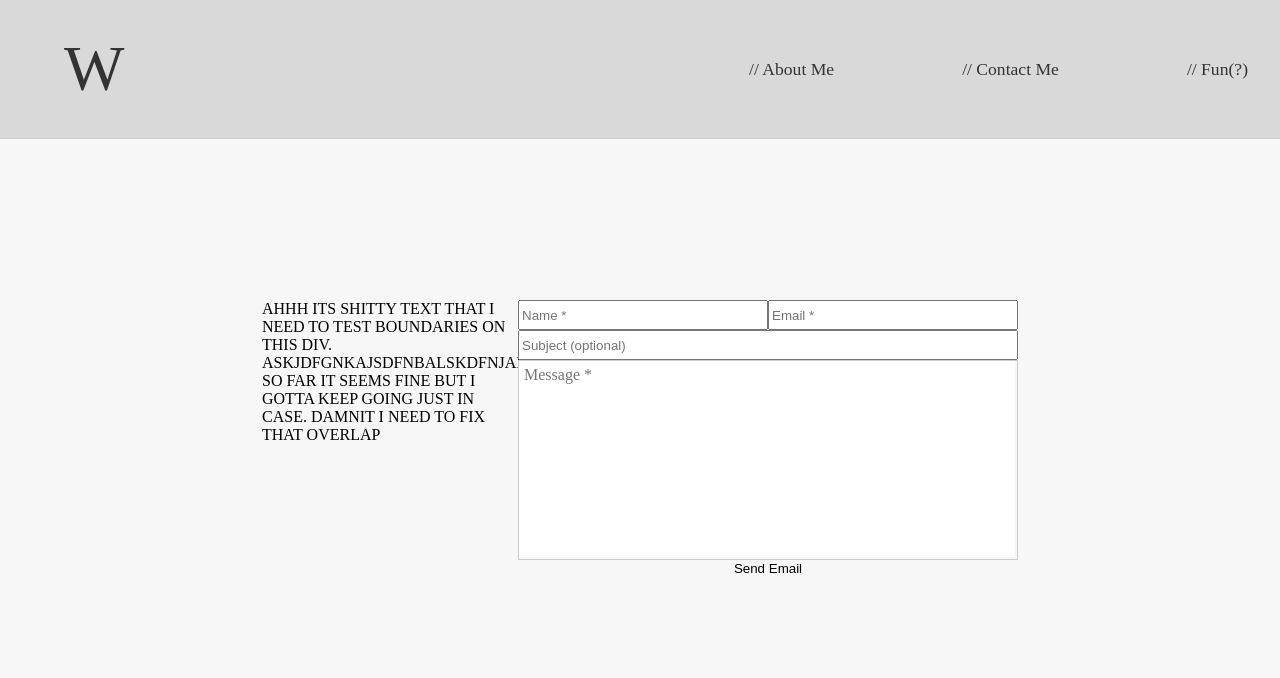
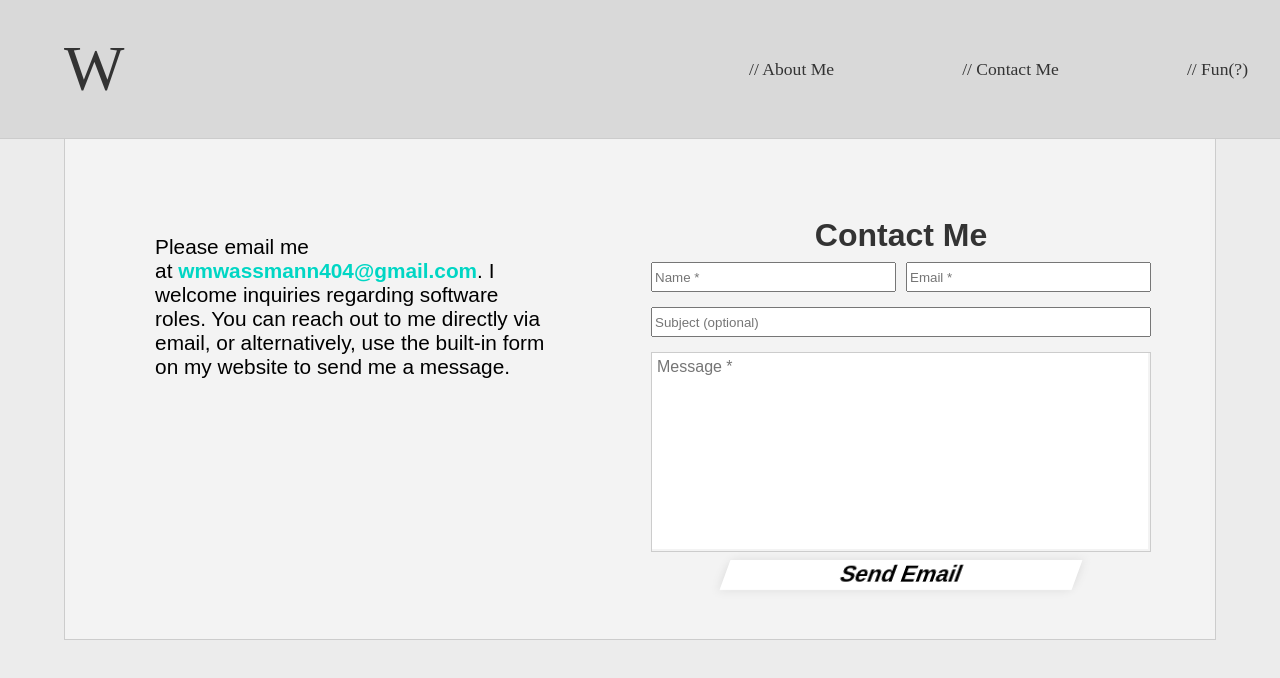
Before and after one commit to wmwassmann/master, a React (Vite) app: page /#/contact in a window 1280 px wide. Shown: the top 678 px of the page. Built offline with nearby package versions, Linux system fonts and the light colour scheme.

Commit message:
More good updates to the email.jsx.  It functions, it looks basic but good.  It's dynamic so it accommodates many sized.  Very pleased with it.

```diff
--- a/src/components/Contact/Contact.jsx
+++ b/src/components/Contact/Contact.jsx
@@ -5,6 +5,7 @@ import EmailForm from "../Emails/EmailForm.jsx"
 
 const ContactMain = () => {
     return (
+        <div className="contact-body">
             <div className="contact-container">
                 <div className="contact-info">
                     <ContactInfo/>
@@ -13,6 +14,7 @@ const ContactMain = () => {
                     <EmailForm/>
                 </div>
             </div>
+        </div>
     )
 }
 
--- a/src/components/Contact/ContactInfo.jsx
+++ b/src/components/Contact/ContactInfo.jsx
@@ -4,10 +4,12 @@ import "../../css/ComponentStyles/Contact/contact.css"
 const ContactInfo = () => {
     return (
         <div className="contact-info-container">
-            AHHH ITS SHITTY TEXT THAT I NEED TO TEST BOUNDARIES ON THIS
-            DIV. ASKJDFGNKAJSDFNBALSKDFNJAKSDFNLKASJDFKLASFD
-            SO FAR IT SEEMS FINE BUT I GOTTA KEEP GOING JUST IN CASE.
-            DAMNIT I NEED TO FIX THAT OVERLAP
+            Please email me at
+            <span className="email-address">
+                &nbsp;wmwassmann404@gmail.com
+            </span>.
+            I welcome inquiries regarding software roles.
+            You can reach out to me directly via email, or alternatively, use the built-in form on my website to send me a message.
         </div>
     )
 }
--- a/src/components/Emails/EmailForm.jsx
+++ b/src/components/Emails/EmailForm.jsx
@@ -30,6 +30,9 @@ const EmailForm = () => {
 
     return (
         <div className="email-container">
+            <h1 className="contact-head">
+                Contact Me
+            </h1>
             <div className="email-head">
                 <div className="input-container">
                     <input
@@ -76,10 +79,11 @@ const EmailForm = () => {
                 </div>
             </div>
             <button
-                disabled={!details.to_email || !details.message || !details.subject}
+                className="send-email"
+                disabled={!details.your_name || !details.your_email || !details.message || !details.subject}
                 onClick={handleSendEmail}
                 >
-            <span>Send Email</span>
+                <span className="email-btn-text">Send Email</span>
             </button>
         </div>
     )
--- a/src/css/ComponentStyles/Contact/contact.css
+++ b/src/css/ComponentStyles/Contact/contact.css
@@ -1,6 +1,20 @@
+.contact-body {
+    display: flex;
+    flex-direction: column;
+    color: black;
+    padding: 5%;
+    padding-top: 10%;
+    width: 90%;
+    max-width: 1600px;
+    min-width: 600px;
+    border: 1px solid #ccc;
+    background-color: #f3f3f3;
+    font-family: 'Arial', sans-serif;
+}
+
 .contact-container {
     display: flex;
-    color: black;
+    flex-direction: row;
 }
 
 
@@ -8,7 +22,28 @@
     width: 500px;
 }
 
+.email-address {
+    color: rgb(0, 214, 196);
+    font-weight: bold;
+}
 
 .contact-info-container {
-    width: 20vw;
+    font-size: 1.3rem;
+    margin: 5%;
+    padding-right: 20px;
+    width: 80%;
 }
+
+@media screen and (max-width: 1200px) {
+    .contact-container {
+      flex-direction: column;
+      align-items: center;
+    }
+    .contact-info-container {
+        margin: 0;
+        padding-right: 0px;
+        width: 500px;
+        padding-bottom: 10%;
+    }
+
+  }
--- a/src/css/ComponentStyles/Contact/email.css
+++ b/src/css/ComponentStyles/Contact/email.css
@@ -5,11 +5,14 @@
 }
 
 .email-container {
-
+    display: flex;
+    justify-content: space-between;
 }
 
 .email-head {
+    width: 100%;
     display: flex;
+    justify-content: space-between;
     flex-direction: row;
 }
 
@@ -19,12 +22,13 @@
 
 
 .input-container {
-    /* text-align: start; */
+    padding-bottom: 3%;
 }
 
 .input-name {
     height: 30px;
-    width:250px;
+    width: 245px;
+
 }
 
 .input-subject, .input-content {
@@ -35,18 +39,22 @@
     height: 30px;
 }
 
+.subject-container {
+    padding-bottom: 3%;
+}
+
 .message-container {
     width: 500px;
     height: 200px;
     border: 1px solid #ccc;
     overflow: auto;
-    resize: none; /* Prevent resizing */
+    resize: none;
+
 }
 
-
 .input-content {
-    width: calc(100% - 2px); /* Adjust for border */
-    height: calc(100% - 2px); /* Adjust for border */
+    width: calc(100% - 2px);
+    height: calc(100% - 2px);
     border: none;
     padding: 5px;
     box-sizing: border-box;
@@ -54,7 +62,37 @@
     font-family: inherit;
     font-size: inherit;
     line-height: inherit;
-    overflow: hidden; /* Hide overflow */
-    resize: none; /* Prevent resizing */
+    overflow: hidden;
+    resize: none;
     overflow-wrap: break-word;
 }
+
+.send-email {
+    margin: 8px 0;
+    font-size: 1.4rem;
+    font-weight: bold;
+    width: 22rem;
+    padding: 2px;
+    box-shadow: 0 0 10px rgba(0, 0, 0, 0.1);
+    color: hsl(0, 0%, 0%);
+    background-color: rgb(255, 255, 255);
+    transform: skew(-20deg);
+    transition: background-color 0.3s ease;
+}
+
+.send-email div {
+    transform: skew(0deg);
+}
+
+
+.send-email:hover {
+    cursor: pointer;
+    background-color: #777;
+    color: white;
+    transition: background-color 0.3s;
+}
+
+
+.send-email:active {
+    background-color: rgba(0, 0, 0, 0.1);
+}
--- a/src/css/PageStyles/ContactMe/contactInfo.css
+++ b/src/css/PageStyles/ContactMe/contactInfo.css
@@ -1,7 +1,8 @@
 .info-container {
   display: flex;
   justify-content: center;
-  margin-top: 300px;
+  height: 70vh;
+  margin-top: 10vh;
 }
 
 .contacts-container {
--- a/src/css/globalStyle.css
+++ b/src/css/globalStyle.css
@@ -1,5 +1,5 @@
 body {
-    background: #f7f7f7;
+    background: #ececec;
     color: hsl(0, 0%, 100%);
     margin: 0 auto;
     max-width: 2300px;
```
Also changed, not shown: src/pages/Contact.jsx (line endings or trailing spaces). Lines whose indentation alone changed are shown as unchanged.
